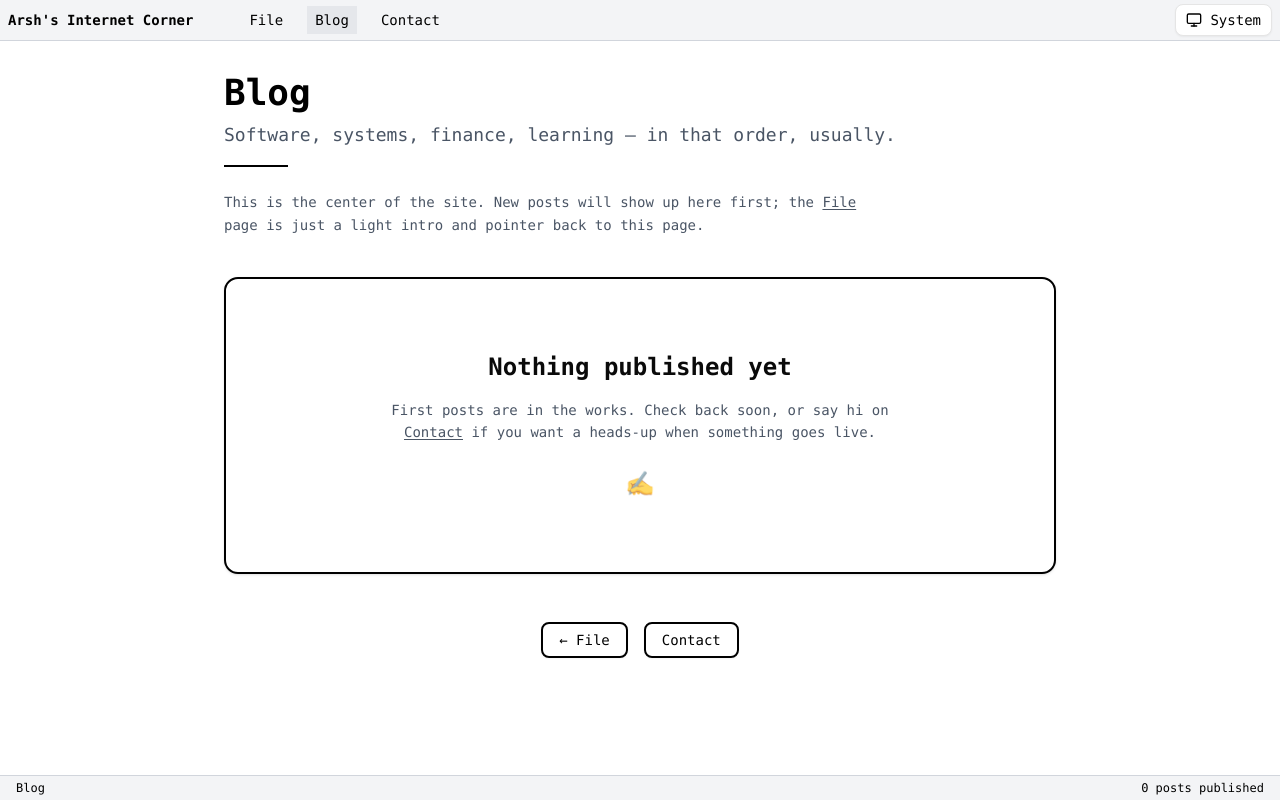
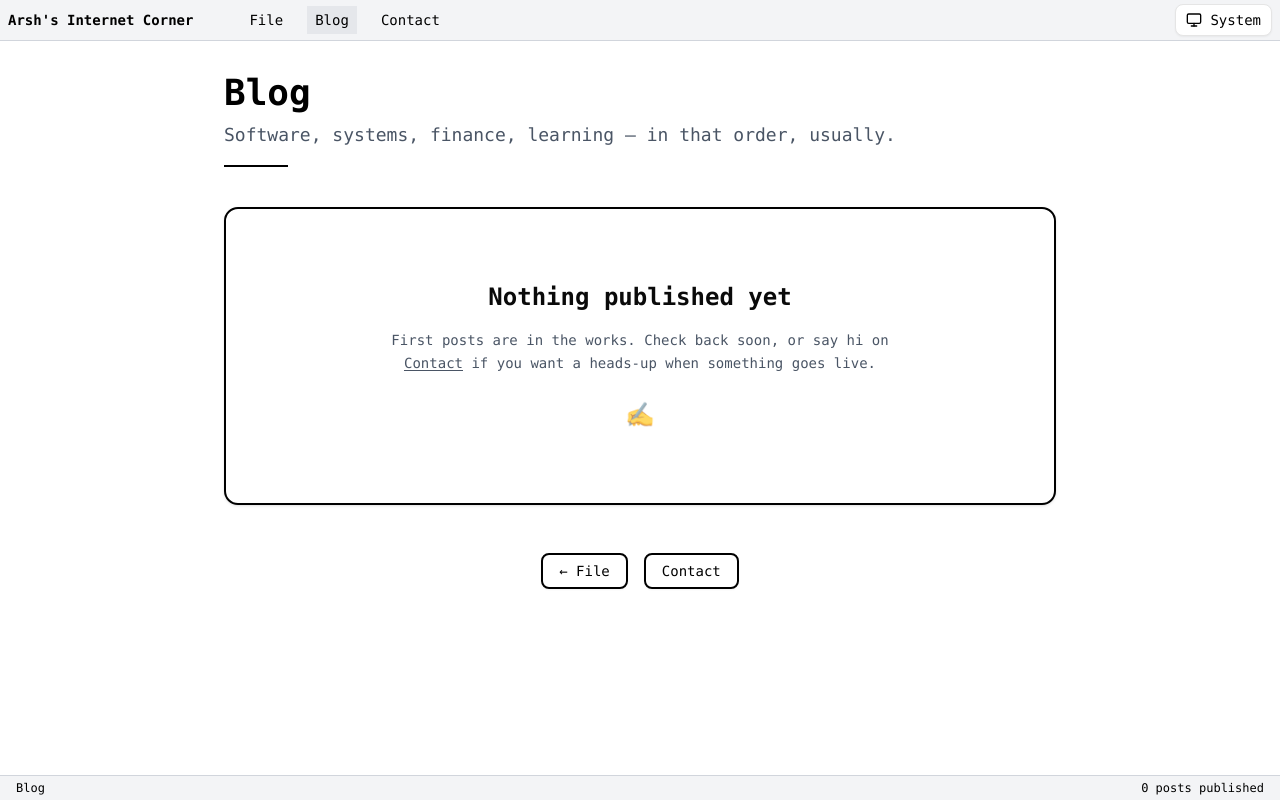
Before and after one commit to ArshAnan/personal-portfolio, a Next.js app: page /blog in a window 1280 px wide. Built offline with nearby package versions, Linux system fonts and the light colour scheme.

Commit message:
changes to the blog page to remove LLM slop.

```diff
--- a/app/blog/page.tsx
+++ b/app/blog/page.tsx
@@ -15,13 +15,6 @@ export default function BlogPage() {
             Software, systems, finance, learning — in that order, usually.
           </p>
           <div className="w-16 h-0.5 bg-black dark:bg-white mb-6" />
-          <p className="text-sm text-gray-600 dark:text-gray-400 leading-relaxed max-w-2xl">
-            This is the center of the site. New posts will show up here first; the{" "}
-            <Link href="/" className="underline underline-offset-2 hover:text-gray-900 dark:hover:text-white">
-              File
-            </Link>{" "}
-            page is just a light intro and pointer back to this page.
-          </p>
         </div>
 
         <div className="space-y-6">
```
